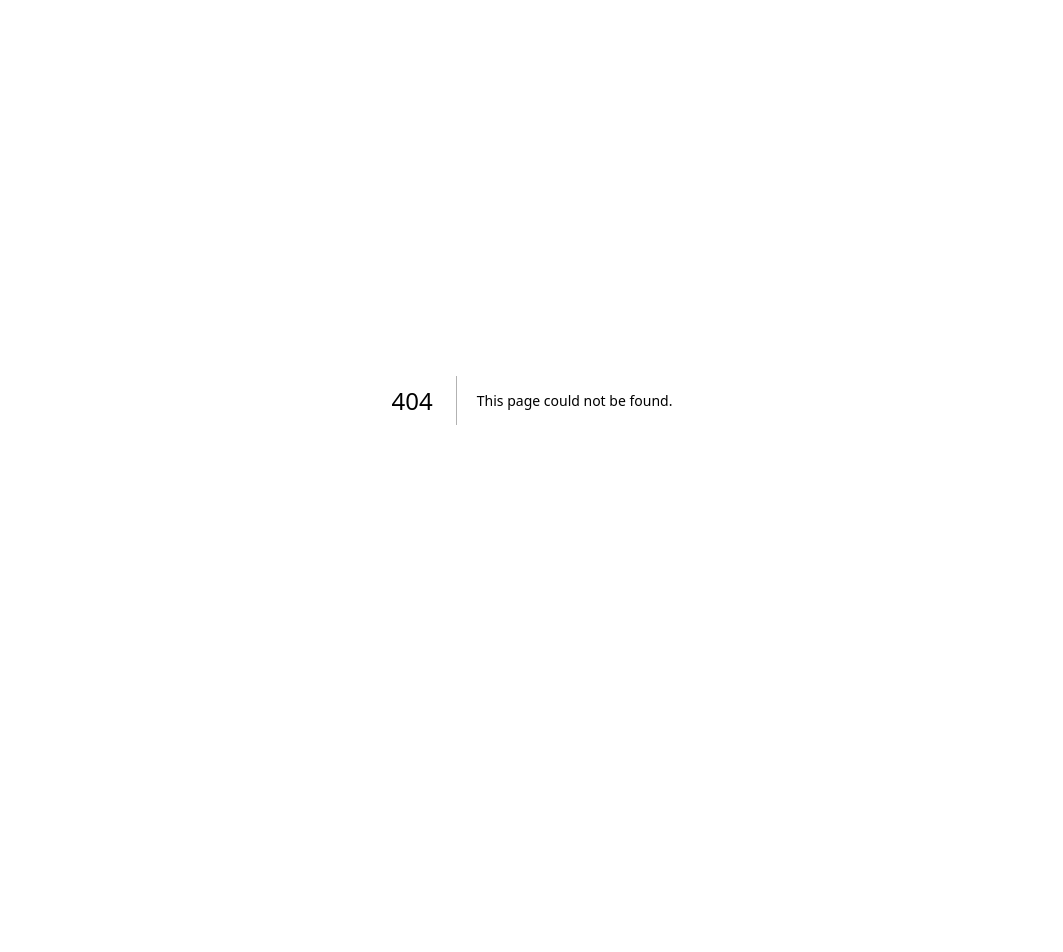
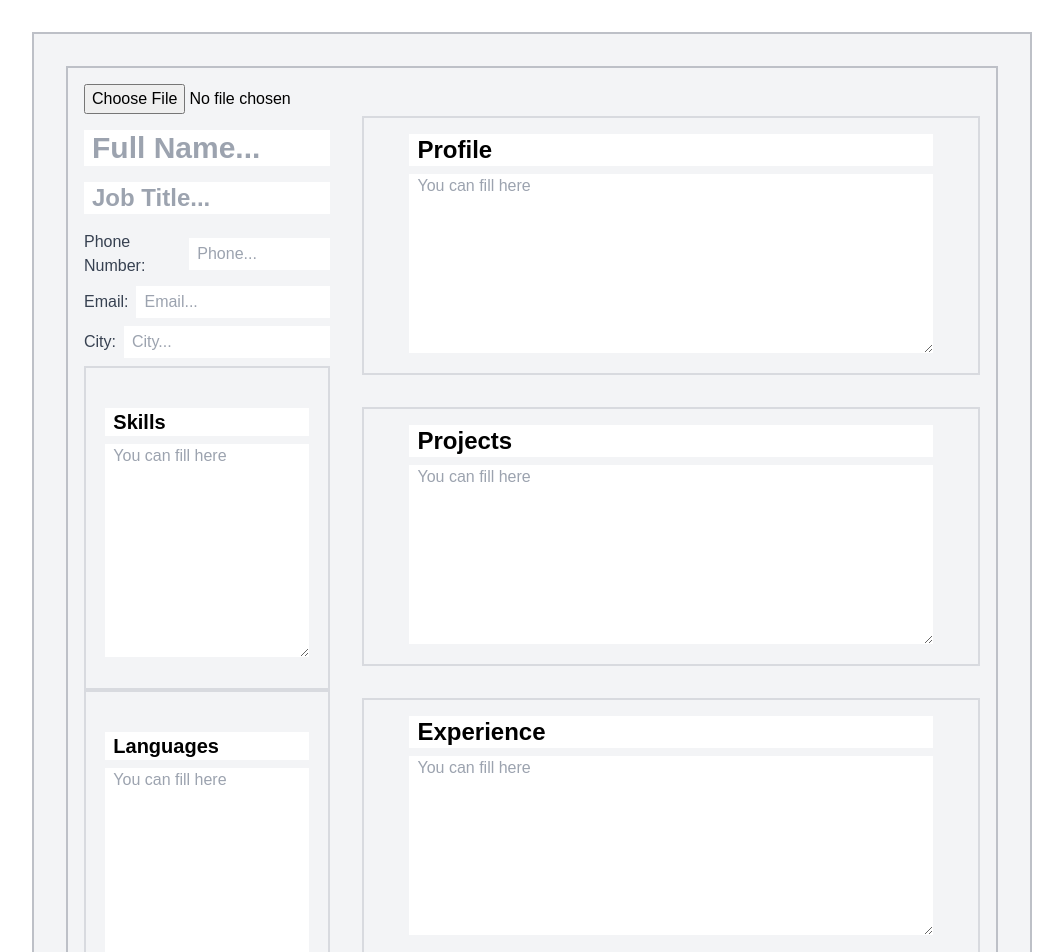
Before and after one commit to emrehere/IneedCV, a Next.js app in the folder frontend/: page /pages/create2 in a window 1280 px wide. Before the commit this address had no page. Shown: the top 952 px of the page, without its empty margins (108-1171 px from the left). Before the commit the page ends 800 px from the top, so only its background shows below. Built offline with nearby package versions, Linux system fonts and the light colour scheme; a web font is replaced by a local one.

Commit message:
template added

```diff
--- /dev/null
+++ b/frontend/app/pages/create2/page.tsx
@@ -0,0 +1,121 @@
+"use client"
+import { use, useEffect, useState } from "react"
+import { useInfo } from "../../store/contextApi"
+import Link from "next/link"
+import GreenPart from "../../components/greenPart2"
+
+export default function MyCV() {
+
+    const { info, fetchCvDatas, setInfo } = useInfo()
+
+
+    useEffect(() => {
+        fetchCvDatas()
+    }, [])
+
+    const handleFileUpload = async (e) => {
+        const file = e.target.files[0];
+        console.log("file",file)
+        const base64 = await convertToBase64(file);
+        console.log("base64",base64)
+        setInfo({ ...info, image: base64 })
+      }
+
+
+
+    return (
+        <div>
+            <div className="h-[1400px] w-[1000px] bg-gray-100 border-gray-500 border-2 border-opacity-40  mx-auto my-8 p-8 ">
+
+                <div className="flex flex-row w-[100%] h-full border-gray-500 border-2 border-opacity-40   ">
+
+                <div className='w-[30%]    p-4 '>
+                        <div className='rounded-xl'>
+                            {info?.image ? (
+                                <img src={info?.image} alt="Uploaded Image" className='h-80 object-cover mt-6 rounded-xl' />
+                            ) : ""}
+
+
+                            <input type="file" accept="image/*" onChange={handleFileUpload} />
+                        </div>
+                        <div className="flex flex-col">
+                            <input onChange={(e) => setInfo({ ...info, name: e.target.value })}
+                                className=" font-bold text-3xl px-2 mt-4 text-gray-800" type="text"
+                                placeholder="Full Name..."
+                                value={info?.name} />
+                            <input value={info?.title} onChange={(e) => setInfo({ ...info, title: e.target.value })} className=" font-bold text-2xl mt-4 px-2 text-gray-800" type="text" name="" placeholder="Job Title..." />
+
+                            <div className="flex flex-row  pt-4 f justify-between
+                         items-center  text-gray-700 mb-2 ">
+                                <p className="mr-2">Phone Number: </p>
+                                <input value={info?.phone} onChange={(e) => setInfo({ ...info, phone: e.target.value })} className="w-[65%] h-8 px-2 text-gray-700" type="text" name="" placeholder="Phone..." />
+
+                            </div>
+                            <div className="flex flex-row  text-gray-700 items-center mb-2  justify-between">
+                            <p className="mr-2">Email: </p>
+                        <input value={info?.email} onChange={(e) => setInfo({ ...info, email: e.target.value })} className="w-[85%] h-8 px-2 text-gray-700" type="text" name="" placeholder="Email..." />
+                     </div>
+                            <div className="flex flex-row  text-gray-700 items-center mb-2  justify-between">
+                            <p className="mr-2">City: </p>
+                        <input value={info?.city} onChange={(e) => setInfo({ ...info, city: e.target.value })} className="w-[85%] h-8 px-2 text-gray-700" type="text" name="" placeholder="City..." />
+                    </div>
+                        </div>
+                        <div className=" h-[25%] border-gray-500 border-2 border-opacity-20 p-2 ">
+                        <input value={info?.skills} onChange={(e) => setInfo({ ...info, skills: e.target.value })} type="text" placeholder='A Title eg. Skills' className='mt-8 px-2 font-semibold text-xl mx-auto w-[90%] flex' />
+                        <textarea value={info?.skillsInfo} onChange={(e) => setInfo({ ...info, skillsInfo: e.target.value })} name="" placeholder='You can fill here' id="" className='w-[90%] px-2  h-[70%] font-medium flex mx-auto mt-2' ></textarea>
+
+                        </div>
+
+                        <div className=" h-[25%] border-gray-500 border-2 border-opacity-20 p-2 ">
+                        <input value={info?.languages} onChange={(e) => setInfo({ ...info, languages: e.target.value })} type="text" placeholder='A Title eg. Languages' className='mt-8 px-2  font-semibold text-xl mx-auto w-[90%] flex' />
+                        <textarea value={info?.languagesInfo} onChange={(e) => setInfo({ ...info, languagesInfo: e.target.value })} name="" id="" placeholder='You can fill here' className='w-[90%] h-[70%] flex mx-auto mt-2 px-2  font-medium' ></textarea>
+                        </div>
+
+                    </div>
+
+                    <div className='w-[70%]    p-4' >
+                        <div className='flex h-[20%] border-gray-500 border-2 border-opacity-20 flex-col p-4  my-8'>
+
+                            <input value={info?.profile} onChange={(e) => setInfo({ ...info, profile: e.target.value })} type="text" placeholder='A Title eg. Profile' className='w-[90%] px-2  mx-auto font-semibold text-2xl' />
+                            <textarea value={info?.profileInfo} onChange={(e) => setInfo({ ...info, profileInfo: e.target.value })} name="" id="" placeholder='You can fill here' className='w-[90%] px-2 h-[80%] mx-auto mt-2 font-medium'></textarea>
+
+                        </div>
+                        <div className='flex flex-col h-[20%] border-gray-500 border-2 border-opacity-20 p-4  my-8'>
+                            <input value={info?.projects} onChange={(e) => setInfo({ ...info, projects: e.target.value })} type="text" placeholder='A Title eg. Projects' className='w-[90%] px-2  mx-auto font-semibold text-2xl' />
+                            <textarea value={info?.projectsInfo} onChange={(e) => setInfo({ ...info, projectsInfo: e.target.value })} name="" id="" placeholder='You can fill here' className='w-[90%] px-2 h-[80%] mx-auto mt-2 font-medium'></textarea>
+
+                        </div>
+
+                        <div className='flex h-[20%] border-gray-500 border-2 border-opacity-20 flex-col p-4  my-8'>
+                            <input value={info?.experience} onChange={(e) => setInfo({ ...info, experience: e.target.value })} type="text" placeholder='A Title eg. Experience' className='w-[90%] px-2  mx-auto font-semibold text-2xl' />
+                            <textarea value={info?.experienceInfo} onChange={(e) => setInfo({ ...info, experienceInfo: e.target.value })} name="" placeholder='You can fill here' id="" className='w-[90%] px-2 h-[80%] mx-auto mt-2 font-medium'></textarea>
+
+
+                        </div>
+                        <div className='flex h-[20%] border-gray-500 border-2 border-opacity-20 flex-col  p-4 my-8'>
+                            <input value={info?.education} onChange={(e) => setInfo({ ...info, education: e.target.value })} type="text" placeholder='A Title eg. Education' className='w-[90%] px-2  mx-auto font-semibold text-2xl' />
+                            <textarea value={info?.educationInfo} onChange={(e) => setInfo({ ...info, educationInfo: e.target.value })} name="" placeholder='You can fill here' id="" className='w-[90%] px-2 h-[80%] mx-auto mt-2 font-medium'></textarea>
+
+                        </div>
+
+                    </div>
+
+                </div>
+            </div>
+        </div>
+    )
+}
+
+
+function convertToBase64(file){
+    return new Promise((resolve, reject) => {
+      const fileReader = new FileReader();
+      fileReader.readAsDataURL(file);
+      fileReader.onload = () => {
+        resolve(fileReader.result)
+      };
+      fileReader.onerror = (error) => {
+        reject(error)
+      }
+    })
+  }
```
